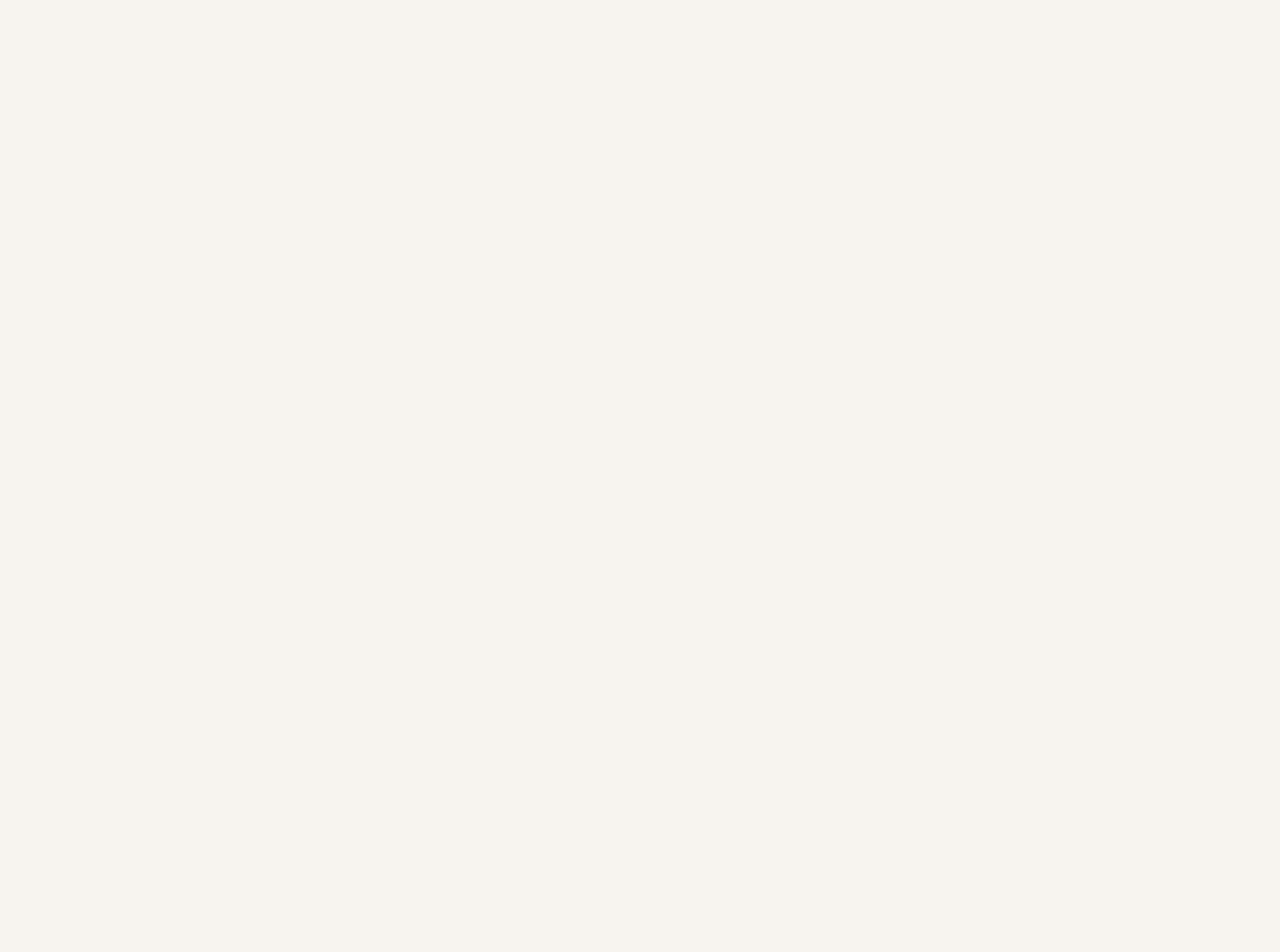
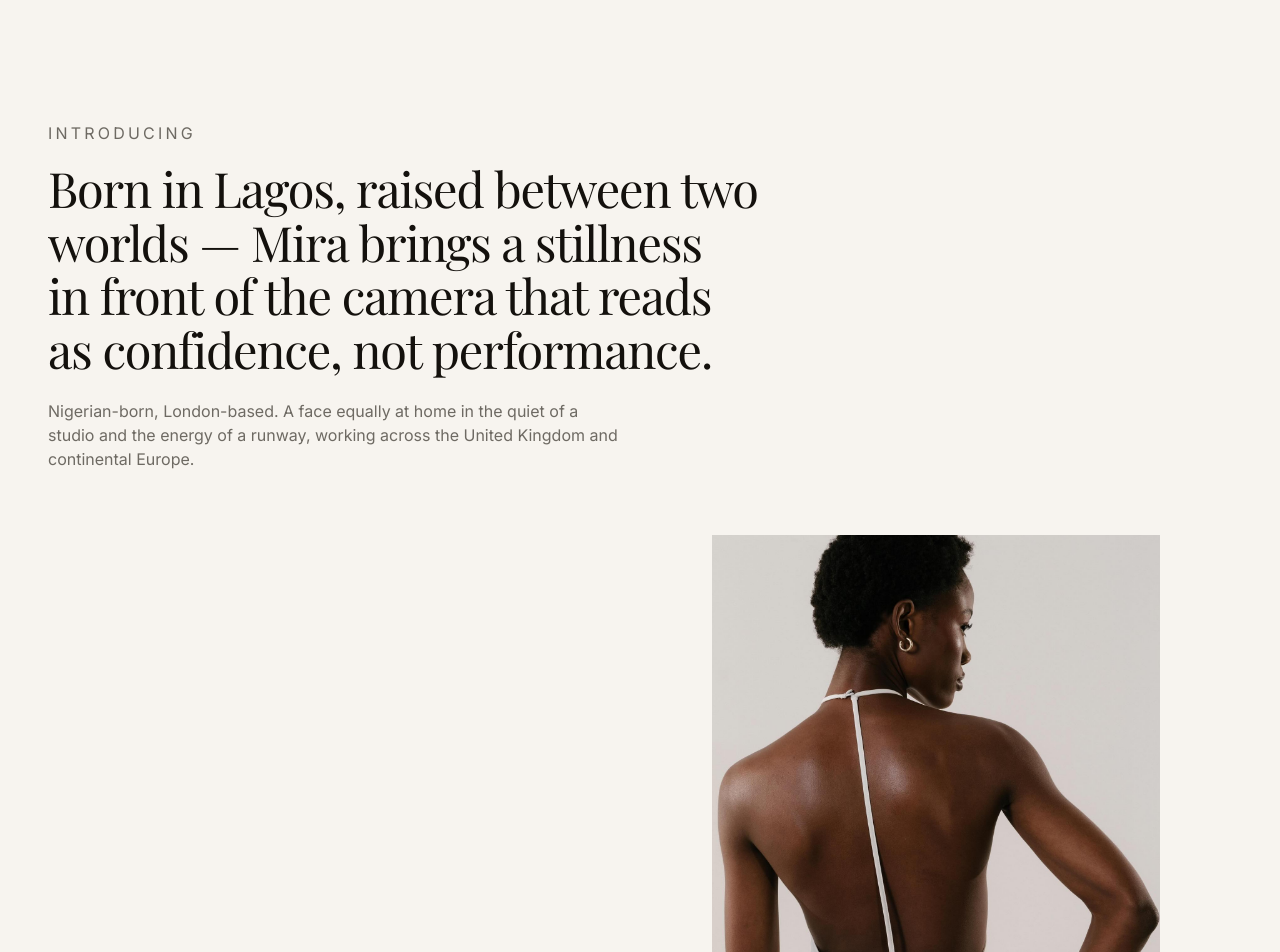
Before and after one commit to Confilearn/mira-portfolio, a React (Vite) app: page / in a window 1280 px wide. Shown: the part 820-1772 px from the top of the page. Before the commit the page ends 800 px from the top, so only its background shows below. Built offline with nearby package versions, Linux system fonts and the light colour scheme; a web font is replaced by a local one.

Commit message:
feat: add Introduction section with animations and content, including IntroductionContent and IntroductionPortrait components

```diff
--- /dev/null
+++ b/src/animations/useIntroductionReveal.ts
@@ -0,0 +1,65 @@
+import { useLayoutEffect, type RefObject } from 'react'
+import { gsap } from './gsap'
+import { usePrefersReducedMotion } from '@/hooks/usePrefersReducedMotion'
+import { DURATION, GSAP_EASE } from '@/constants/motion'
+
+const SELECTORS = {
+  label: '[data-intro-label]',
+  heading: '[data-intro-heading]',
+  paragraph: '[data-intro-paragraph]',
+  image: '[data-intro-image]',
+} as const
+
+/**
+ * Scroll-triggered entrance for the Editorial Introduction: label, heading,
+ * supporting paragraph and portrait reveal in sequence once the section
+ * approaches the viewport. Scoped to `containerRef` and torn down on
+ * unmount, per docs/animation-principles.md's "initialize only when the
+ * section approaches the viewport" rule.
+ */
+export function useIntroductionReveal(containerRef: RefObject<HTMLElement | null>) {
+  const prefersReducedMotion = usePrefersReducedMotion()
+
+  useLayoutEffect(() => {
+    const root = containerRef.current
+    if (!root) return
+
+    const ctx = gsap.context(() => {
+      if (prefersReducedMotion) {
+        gsap.set([SELECTORS.label, SELECTORS.heading, SELECTORS.paragraph, SELECTORS.image], {
+          opacity: 1,
+          y: 0,
+          scale: 1,
+        })
+        return
+      }
+
+      const timeline = gsap.timeline({
+        defaults: { ease: GSAP_EASE.editorial },
+        scrollTrigger: {
+          trigger: root,
+          start: 'top 75%',
+          once: true,
+        },
+      })
+
+      timeline
+        .fromTo(SELECTORS.label, { opacity: 0, y: 16 }, { opacity: 1, y: 0, duration: DURATION.normal })
+        .fromTo(SELECTORS.heading, { opacity: 0, y: 32 }, { opacity: 1, y: 0, duration: DURATION.slow }, '-=0.2')
+        .fromTo(
+          SELECTORS.paragraph,
+          { opacity: 0, y: 16 },
+          { opacity: 1, y: 0, duration: DURATION.normal },
+          '-=0.3',
+        )
+        .fromTo(
+          SELECTORS.image,
+          { opacity: 0, scale: 1.04 },
+          { opacity: 1, scale: 1, duration: DURATION.slow },
+          '-=0.25',
+        )
+    }, root)
+
+    return () => ctx.revert()
+  }, [containerRef, prefersReducedMotion])
+}
--- a/src/app/pages/Home.tsx
+++ b/src/app/pages/Home.tsx
@@ -3,6 +3,7 @@ import { Navbar } from '@/components/navigation'
 import { HERO_CONTENT } from '@/constants/hero'
 import { SITE_DESCRIPTION, SITE_TITLE } from '@/constants/site'
 import { HeroSection } from '@/sections/Hero'
+import { IntroductionSection } from '@/sections/Introduction'
 
 export default function Home() {
   return (
@@ -15,6 +16,7 @@ export default function Home() {
       <Navbar />
       <main>
         <HeroSection />
+        <IntroductionSection />
       </main>
     </>
   )
--- /dev/null
+++ b/src/constants/introduction.ts
@@ -0,0 +1,14 @@
+import portraitImage from '@/assets/images/profile-portrait.jpg.jpg'
+
+/** Copy and asset for the homepage Editorial Introduction — kept as data so future CMS migration only touches this file. */
+export const INTRODUCTION_CONTENT = {
+  label: 'Introducing',
+  heading:
+    'Born in Lagos, raised between two worlds — Mira brings a stillness in front of the camera that reads as confidence, not performance.',
+  paragraph:
+    'Nigerian-born, London-based. A face equally at home in the quiet of a studio and the energy of a runway, working across the United Kingdom and continental Europe.',
+  image: {
+    src: portraitImage,
+    alt: 'Mira photographed from behind in a white halter-back top, hands resting at her waist, softly lit against a neutral studio backdrop.',
+  },
+} as const
--- /dev/null
+++ b/src/sections/Introduction/IntroductionContent.tsx
@@ -0,0 +1,29 @@
+import { BodyText, EditorialHeading, SectionLabel } from '@/components/typography'
+
+export interface IntroductionContentProps {
+  label: string
+  heading: string
+  paragraph: string
+}
+
+/**
+ * Editorial copy introducing Mira: eyebrow label, a long-form serif
+ * statement functioning as the section's headline, and a supporting
+ * paragraph with grounding biographical detail. Positioning against the
+ * portrait is owned by the parent IntroductionSection.
+ */
+export function IntroductionContent({ label, heading, paragraph }: IntroductionContentProps) {
+  return (
+    <div className="max-w-3xl">
+      <SectionLabel data-intro-label className="mb-4">
+        {label}
+      </SectionLabel>
+      <EditorialHeading id="introduction-heading" data-intro-heading className="text-display-md">
+        {heading}
+      </EditorialHeading>
+      <BodyText data-intro-paragraph size="lg" className="text-muted-foreground mt-6 max-w-xl">
+        {paragraph}
+      </BodyText>
+    </div>
+  )
+}
--- /dev/null
+++ b/src/sections/Introduction/IntroductionPortrait.tsx
@@ -0,0 +1,27 @@
+import { LazyImage } from '@/components/images'
+import { cn } from '@/lib/utils'
+
+export interface IntroductionPortraitProps {
+  src: string
+  alt: string
+  className?: string
+}
+
+/**
+ * Supporting portrait beneath the editorial statement. On larger screens it
+ * lives in the right half of the row (asymmetric against the left-aligned
+ * copy above) but stays centered within that half rather than pinned to the
+ * container edge, matching the breathing room in the approved design;
+ * centered full-width for balance on mobile. The GSAP reveal targets this
+ * wrapper (opacity/scale) rather than the `img`, so it doesn't fight
+ * LazyImage's own load-fade transition on the image itself.
+ */
+export function IntroductionPortrait({ src, alt, className }: IntroductionPortraitProps) {
+  return (
+    <div data-intro-image className={cn('mx-auto w-full max-w-xs lg:mx-0 lg:ml-auto lg:w-1/2 lg:max-w-none', className)}>
+      <div className="mx-auto w-full lg:max-w-md">
+        <LazyImage src={src} alt={alt} aspectRatio="4 / 5" className="object-[50%_15%]" />
+      </div>
+    </div>
+  )
+}
--- /dev/null
+++ b/src/sections/Introduction/IntroductionSection.tsx
@@ -0,0 +1,36 @@
+import { useRef } from 'react'
+import { useIntroductionReveal } from '@/animations/useIntroductionReveal'
+import { Container, Section } from '@/components/layout'
+import { INTRODUCTION_CONTENT } from '@/constants/introduction'
+import { IntroductionContent } from './IntroductionContent'
+import { IntroductionPortrait } from './IntroductionPortrait'
+
+/**
+ * Editorial Introduction: the calm, text-led section directly beneath the
+ * Hero that establishes Mira's story. Owns the GSAP ScrollTrigger reveal
+ * (label, heading, paragraph, portrait, in sequence) via
+ * useIntroductionReveal, scoped to this section and torn down on unmount.
+ */
+export function IntroductionSection() {
+  const containerRef = useRef<HTMLDivElement>(null)
+
+  useIntroductionReveal(containerRef)
+
+  return (
+    <Section spacing="lg" aria-labelledby="introduction-heading">
+      <Container width="content">
+        <div ref={containerRef} className="flex flex-col gap-12 lg:gap-16">
+          <IntroductionContent
+            label={INTRODUCTION_CONTENT.label}
+            heading={INTRODUCTION_CONTENT.heading}
+            paragraph={INTRODUCTION_CONTENT.paragraph}
+          />
+          <IntroductionPortrait
+            src={INTRODUCTION_CONTENT.image.src}
+            alt={INTRODUCTION_CONTENT.image.alt}
+          />
+        </div>
+      </Container>
+    </Section>
+  )
+}
--- /dev/null
+++ b/src/sections/Introduction/index.ts
@@ -0,0 +1,3 @@
+export { IntroductionSection } from './IntroductionSection'
+export { IntroductionContent, type IntroductionContentProps } from './IntroductionContent'
+export { IntroductionPortrait, type IntroductionPortraitProps } from './IntroductionPortrait'
```
